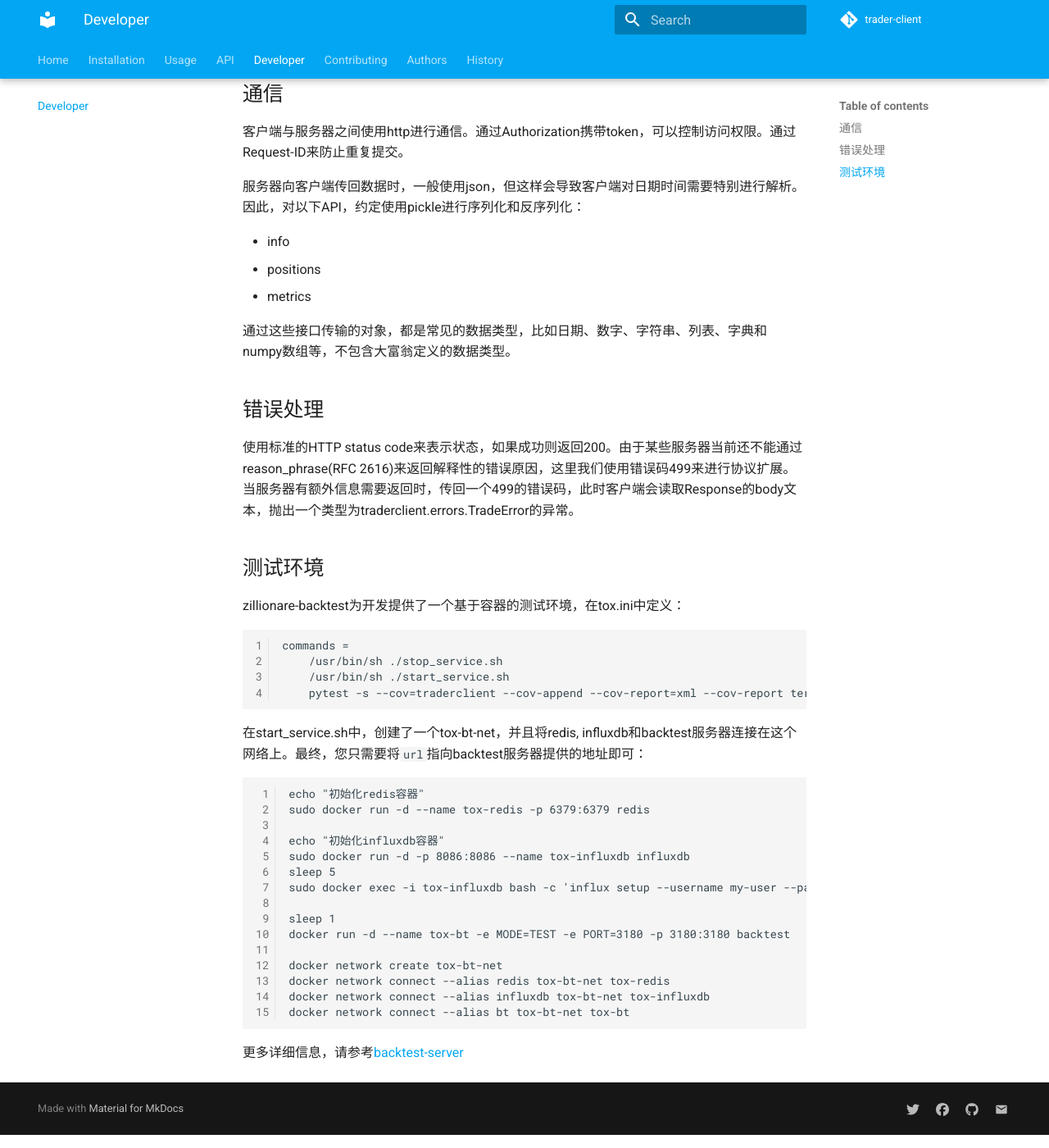
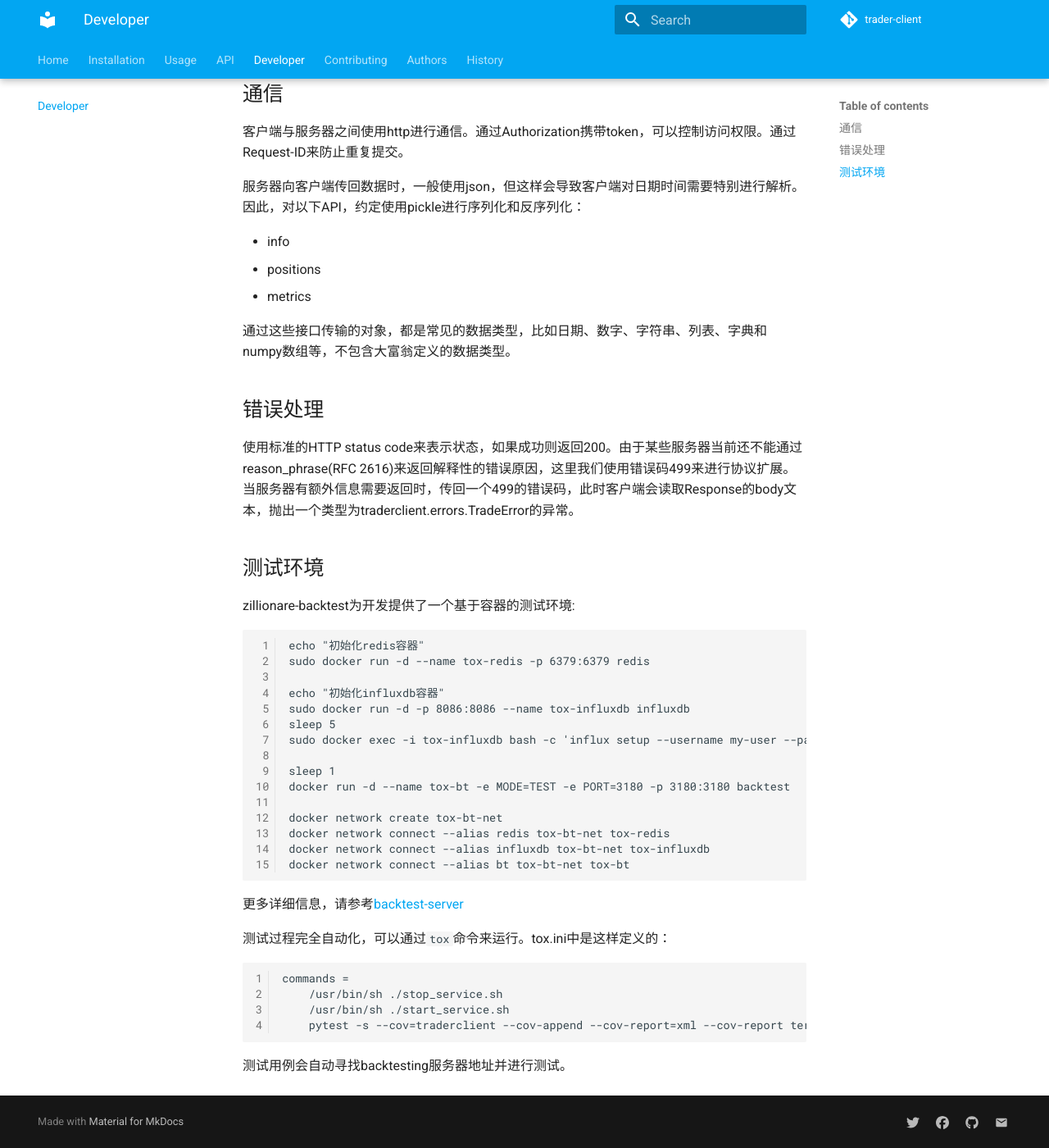
Before and after one commit to zillionare/trader-client, an MkDocs documentation site: the page built from docs/developer.md, in a window 1280 px wide and 1400 px high, scrolled down 131 px. Shown: the whole window at 82% size. Built offline with MkDocs 1.6.1 and Material for MkDocs 9.7.7, drawn with Linux system fonts in a browser that asks for light colours; comment, search, counter and statistics services are not loaded; the version menu is left out.

Commit message:
📃 docs: modify developer.md

````diff
--- a/docs/developer.md
+++ b/docs/developer.md
@@ -15,15 +15,7 @@
 
 # 测试环境
 
-zillionare-backtest为开发提供了一个基于容器的测试环境，在tox.ini中定义：
-```
-commands =
-    /usr/bin/sh ./stop_service.sh
-    /usr/bin/sh ./start_service.sh
-    pytest -s --cov=traderclient --cov-append --cov-report=xml --cov-report term-missing tests
-```
-
-在start_service.sh中，创建了一个tox-bt-net，并且将redis, influxdb和backtest服务器连接在这个网络上。最终，您只需要将`url`指向backtest服务器提供的地址即可：
+zillionare-backtest为开发提供了一个基于容器的测试环境:
 
 ```
 echo "初始化redis容器"
@@ -44,3 +36,12 @@ docker network connect --alias bt tox-bt-net tox-bt
 ```
 
 更多详细信息，请参考[backtest-server]()
+
+测试过程完全自动化，可以通过`tox`命令来运行。tox.ini中是这样定义的：
+```
+commands =
+    /usr/bin/sh ./stop_service.sh
+    /usr/bin/sh ./start_service.sh
+    pytest -s --cov=traderclient --cov-append --cov-report=xml --cov-report term-missing tests
+```
+测试用例会自动寻找backtesting服务器地址并进行测试。
````
